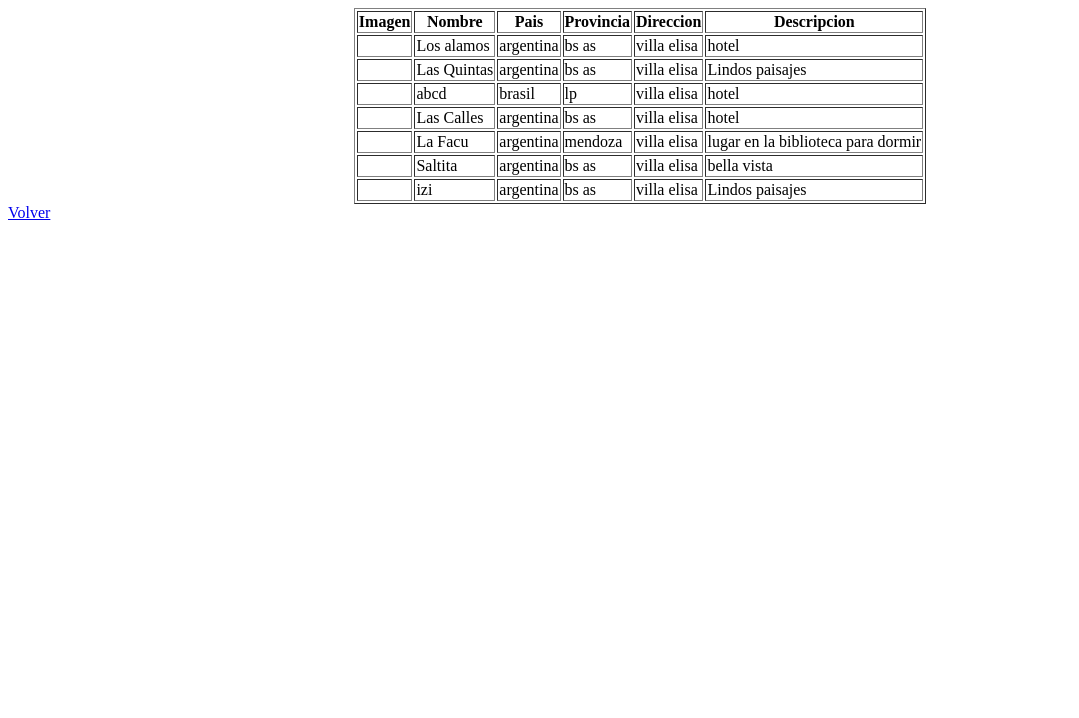
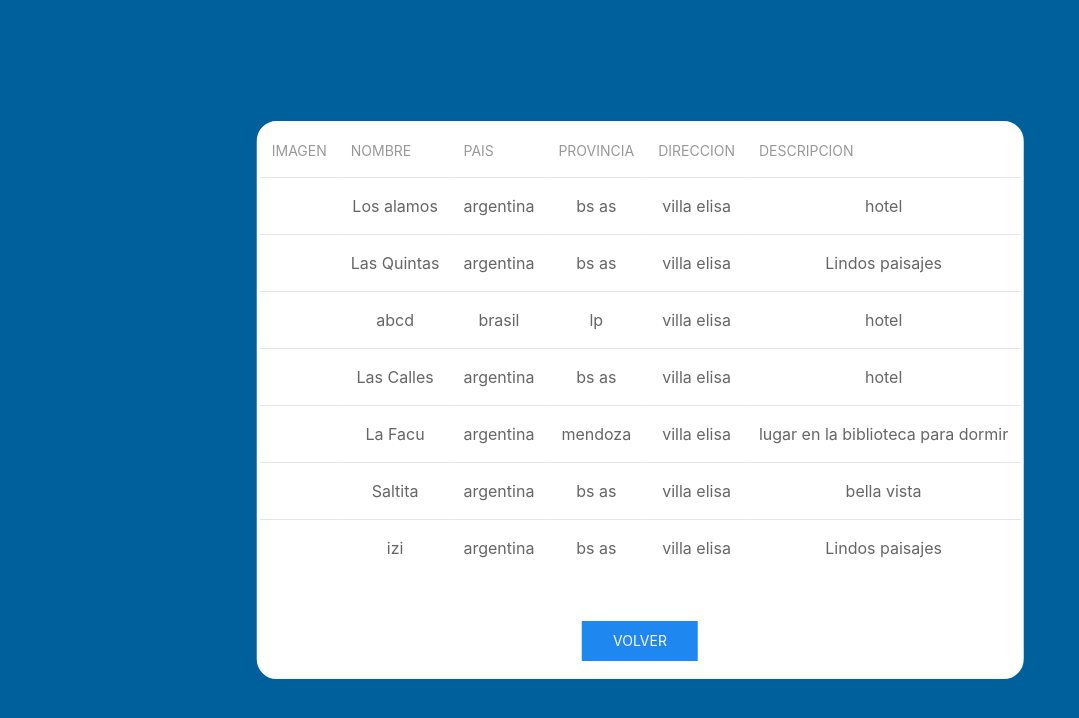
Before and after one commit to anaalazaro/IngenieriaSoftware2, a PHP site: page /listarResidencia.php in a window 1280 px wide. Shown: the top 718 px of the page, without its empty margins (0-1079 px from the left). Run offline with PHP 8.4, Linux system fonts and the light colour scheme; data comes from the database, SQL or seed files in the repository.

Commit message:
Update listarResidencia.php

```diff
--- a/HSH3/listarResidencia.php
+++ b/HSH3/listarResidencia.php
@@ -3,9 +3,14 @@
   <head>
     <meta charset="utf-8">
     <title>Listar Residenciaa</title>
+    <meta charset="utf-8">
+    <link rel="stylesheet" type="text/css" href="css/uikit.min.css" />
+    <link rel="stylesheet" type="text/css" href="css/personal.css" />
+    <script src="js/uikit.min.js"></script>
+    <script src="js/uikit-icons.min.js"></script>
 
   </head>
-  <body >
+  <body class="uk-height-viewport my-background-color">
     <?php
     include('conexion.php');
 
@@ -14,7 +19,8 @@
     $result=mysqli_query($conexion,$consulta);
 
     mysqli_close($conexion);?>
-    <table class="table table-striped" border="1" align="center" >
+    <div class="uk-position-center my-form-box">
+    <table class="table table-striped uk-table uk-table-divider uk-align-center">
       <thead>
         <tr>
          <th>Imagen</th>
@@ -23,7 +29,6 @@
           <th>Provincia</th>
           <th>Direccion</th>
           <th>Descripcion</th>
-
         </tr>
       </thead>
       <tbody>
@@ -39,6 +44,9 @@
         </tr>
       </tbody>
     </table>
-    <a href="home.php">Volver</a>
+      <div class="uk-padding-small">
+        <a href="home.php" class="uk-button uk-button-primary">Volver</a>
+      </div>
+    </div>
   </body>
 </html>
```
Lines whose indentation alone changed are shown as unchanged.
